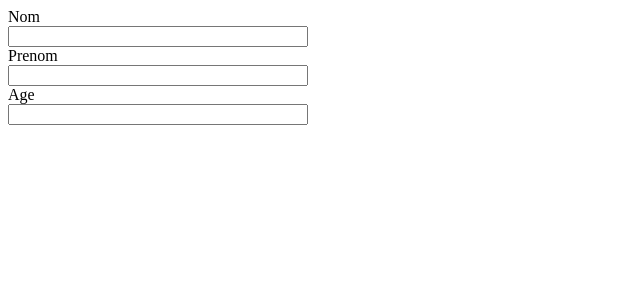
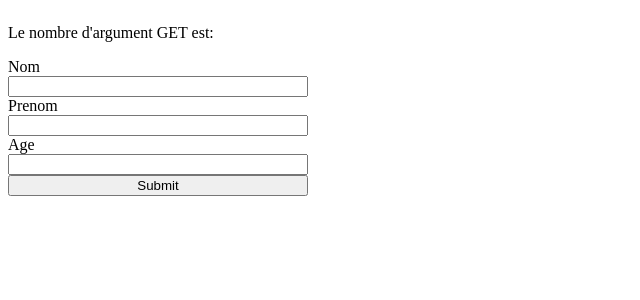
Before and after one commit to rim-moghlali/runtrack2, a PHP site: page / in a window 1280 px wide. Shown: the top 300 px of the page, without its empty margins (0-640 px from the left). Run offline with PHP 8.4, Linux system fonts and the light colour scheme.

Commit message:
Add files via upload

```diff
--- a/jour04/job01/index.php
+++ b/jour04/job01/index.php
@@ -23,7 +23,9 @@
     </head>
 
     <body>
-        <form>
+        <p>Le nombre d'argument GET est:</p>
+
+        <form method="post">
 
             <!--  Nom input -->
             <label for="name"> Nom </label>
@@ -37,7 +39,7 @@
             <label for="age"> Age </label>
             <input type="text" name="age">
 
-
+             <input type="submit">
 
         </form>
     </body>
```
